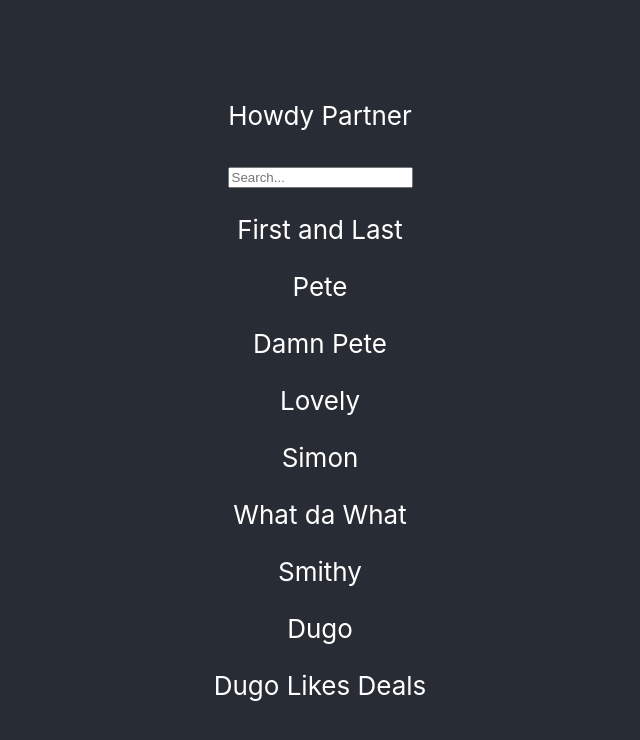
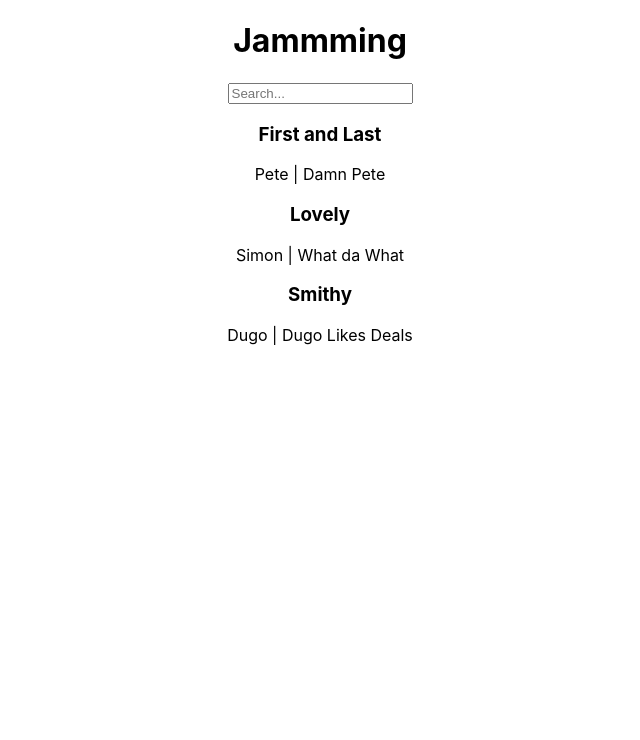
Before and after one commit to BizLukeG/jamming, a React (Create React App) app: page / in a window 1280 px wide. Shown: the top 740 px of the page, without its empty margins (320-960 px from the left). Built offline with nearby package versions, Linux system fonts and the light colour scheme.

Commit message:
Add basic Track flow

```diff
--- a/src/App.js
+++ b/src/App.js
@@ -1,39 +1,57 @@
+import React, { useState } from "react";
 import logo from './logo.svg';
 import './App.css';
-import Track from './Track';
+/* import Track from './Track';
 import SearchBar from './SearchBar';
-import {tracks} from './Tracklist';
+import {tracks} from './Tracklist'; */
 
-function App() {
+import Playlist from "./Playlist";
+import SearchBar from "./SearchBar";
+/* import SearchResults from "./SearchResults"; */
+
+
+const App = () => {
+  /* const [searchResults, setSearchResults] = useState([]); */
+  const [playlistName, setPlaylistName] = useState("New Playlist");
+  const [playlistTracks, setPlaylistTracks] = useState([
+  {
+    name: "First and Last",
+    artist: 'Pete',
+    album: 'Damn Pete',
+    id: "1"
+  },
+  {
+    name: "Lovely",
+    artist: 'Simon',
+    album: 'What da What',
+    id: "2"
+  },
+  {
+    name: "Smithy",
+    artist: 'Dugo',
+    album: 'Dugo Likes Deals',
+    id: "3"
+  }]);
+
   return (
     <div className="App">
-      <header className="App-header">
-        <p>
-          Howdy Partner
-        </p>
-        {/* <Track /> */}
+
+      <h1>
+        Jammming
+      </h1>
+
+
+      <div className="App">
         <SearchBar />
-        <div>
-        {
-          tracks.map(track =>
-            <Track trackObject = {track} />
-          )
-        }
-        </div>
+        <Playlist
+          playlistName={playlistName}
+          playlistTracks={playlistTracks}
 
-        {/* <img src={logo} className="App-logo" alt="logo" />
-        <p>
-          Edit <code>src/App.js</code> and save to reload.
-        </p>
-        <a
-          className="App-link"
-          href="https://reactjs.org"
-          target="_blank"
-          rel="noopener noreferrer"
-        >
-          Learn React
-        </a> */}
-      </header>
+        />
+      </div>
+
+
+
     </div>
   );
 }
--- a/src/Playlist.js
+++ b/src/Playlist.js
@@ -0,0 +1,18 @@
+import React from "react";
+
+import TrackList from "./Tracklist";
+
+const Playlist = (props) => {
+
+  return (
+    <div>
+      <TrackList
+        tracks= {props.playlistTracks}
+
+      />
+    </div>
+  );
+
+}
+
+export default Playlist;
--- a/src/Track.js
+++ b/src/Track.js
@@ -6,10 +6,10 @@ function Track(props){
 
   return(
     <div>
-      <p>{props.trackObject.title}</p>
-      <p>{props.trackObject.artist}</p>
-      <p>{props.trackObject.album}</p>
-
+      <h3>{props.track.name}</h3>
+      <p>
+        {props.track.artist} | {props.track.album}
+      </p>
     </div>
   );
 }
--- a/src/Tracklist.js
+++ b/src/Tracklist.js
@@ -1,32 +1,24 @@
 import React from 'react';
 
-/* function TrackList(){
+import Track from "./Track";
+
+const TrackList = (props) => {
 
   return(
-    <ul>
-      {TrackList.map((track) => <Track />)}
-    </ul>
+    <div className="TrackList" >
+      {props.tracks.map((track) => {
+        return(
+          <Track
+          track={track}
+          key={track.id}
+
+
+          />
+        );
+      })}
+    </div>
 
   )
-} */
+}
 
-export const tracks = [
-  {
-    title: "First and Last",
-    artist: 'Pete',
-    album: 'Damn Pete',
-    id: "1"
-  },
-  {
-    title: "Lovely",
-    artist: 'Simon',
-    album: 'What da What',
-    id: "2"
-  },
-  {
-    title: "Smithy",
-    artist: 'Dugo',
-    album: 'Dugo Likes Deals',
-    id: "3"
-  }
-]
+export default TrackList;
```
